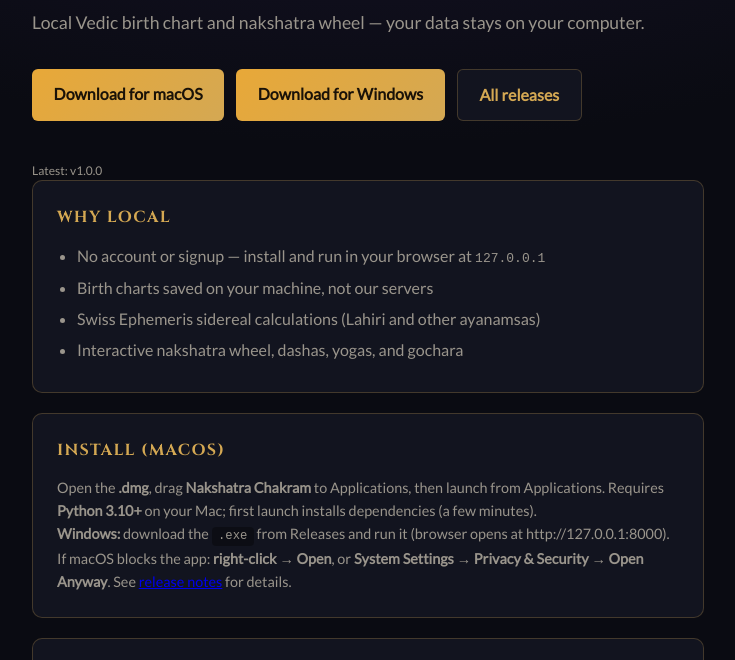
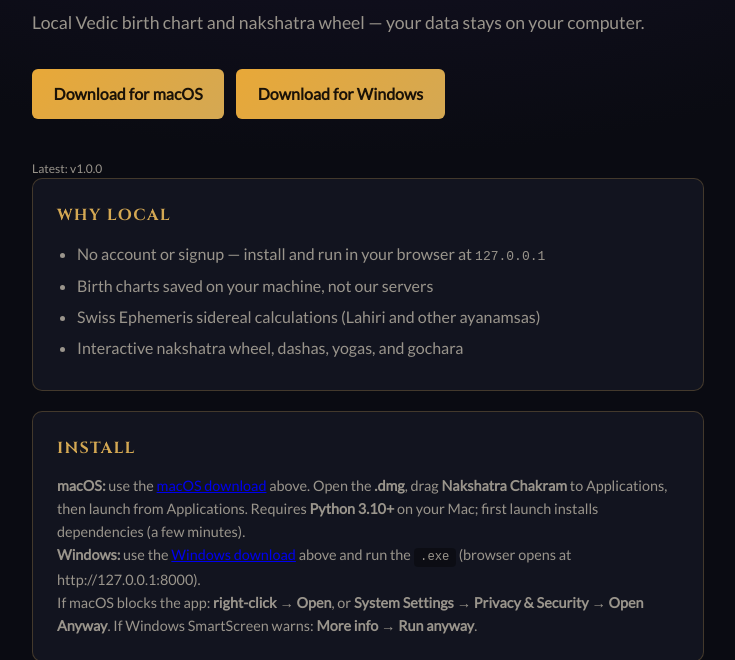
Before and after one commit to avinashpeyyety/nakshatra, a plain HTML site: page docs/index.html in a window 1280 px wide. Shown: the part 115-775 px from the top of the page, without its empty margins (272-1007 px from the left). Drawn offline with Linux system fonts and the light colour scheme.

Commit message:
docs: keep download/install links on landing page (#downloads)

```diff
--- a/docs/index.html
+++ b/docs/index.html
@@ -103,10 +103,9 @@
     <h1 id="app-name">Nakshatra Chakram</h1>
     <p class="tagline" id="tagline">Loading…</p>
 
-    <div class="cta">
+    <div class="cta" id="downloads">
       <a class="btn btn-primary" id="dl-mac" href="#">Download for macOS</a>
       <a class="btn btn-primary" id="dl-win" href="#">Download for Windows</a>
-      <a class="btn btn-secondary" id="all-releases" href="#">All releases</a>
     </div>
     <p class="badge" id="version-line"></p>
 
@@ -120,14 +119,14 @@
       </ul>
     </section>
 
-    <section>
-      <h2>Install (macOS)</h2>
+    <section id="install">
+      <h2>Install</h2>
       <p class="install">
-        Open the <strong>.dmg</strong>, drag <strong>Nakshatra Chakram</strong> to Applications, then launch from Applications.
+        <strong>macOS:</strong> use the <a href="#downloads">macOS download</a> above. Open the <strong>.dmg</strong>, drag <strong>Nakshatra Chakram</strong> to Applications, then launch from Applications.
         Requires <strong>Python 3.10+</strong> on your Mac; first launch installs dependencies (a few minutes).<br />
-        <strong>Windows:</strong> download the <code>.exe</code> from Releases and run it (browser opens at http://127.0.0.1:8000).
+        <strong>Windows:</strong> use the <a href="#downloads">Windows download</a> above and run the <code>.exe</code> (browser opens at http://127.0.0.1:8000).<br />
         If macOS blocks the app: <strong>right-click → Open</strong>, or <strong>System Settings → Privacy &amp; Security → Open Anyway</strong>.
-        See <a id="install-releases" href="#">release notes</a> for details.
+        If Windows SmartScreen warns: <strong>More info → Run anyway</strong>.
       </p>
     </section>
 
@@ -164,8 +163,6 @@
 
       href("dl-mac", cfg.downloadMac);
       href("dl-win", cfg.downloadWindows);
-      href("all-releases", cfg.releasesUrl);
-      href("install-releases", cfg.releasesUrl);
       href("sponsor", cfg.sponsorUrl);
       href("donate", cfg.donateUrl);
       href("issues", cfg.issuesUrl);
--- a/docs/site.json
+++ b/docs/site.json
@@ -4,7 +4,7 @@
   "version": "1.0.0",
   "downloadMac": "https://avinashpeyyety.github.io/nakshatra-chakram-releases/downloads/nakshatra-chakram-1.0.0-macos.dmg",
   "downloadWindows": "https://avinashpeyyety.github.io/nakshatra-chakram-releases/downloads/nakshatra-chakram-1.0.0-windows.exe",
-  "releasesUrl": "https://avinashpeyyety.github.io/nakshatra-chakram-releases/",
+  "releasesUrl": "https://avinashpeyyety.github.io/nakshatra-chakram-releases/#downloads",
   "sponsorUrl": "https://github.com/sponsors/avinashpeyyety",
   "donateUrl": "https://ko-fi.com/avinashpeyyety",
   "issuesUrl": "https://github.com/avinashpeyyety/nakshatra-chakram-releases/issues",
```
Also changed, not shown: README.md.
